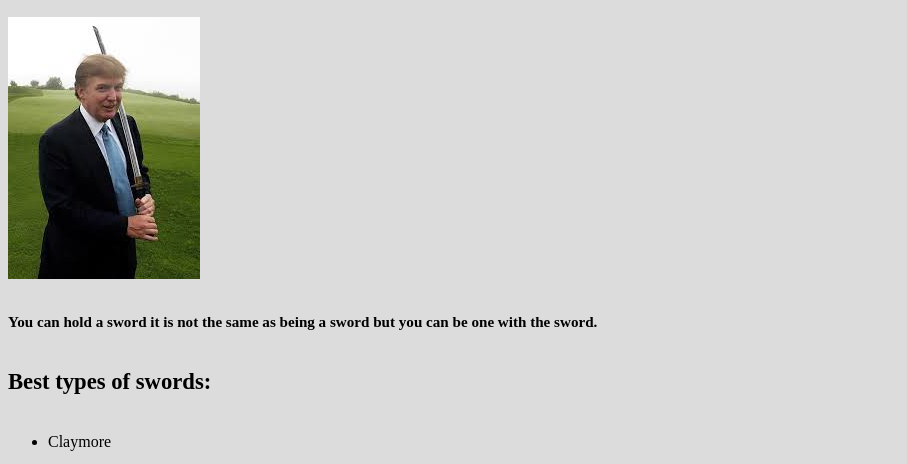
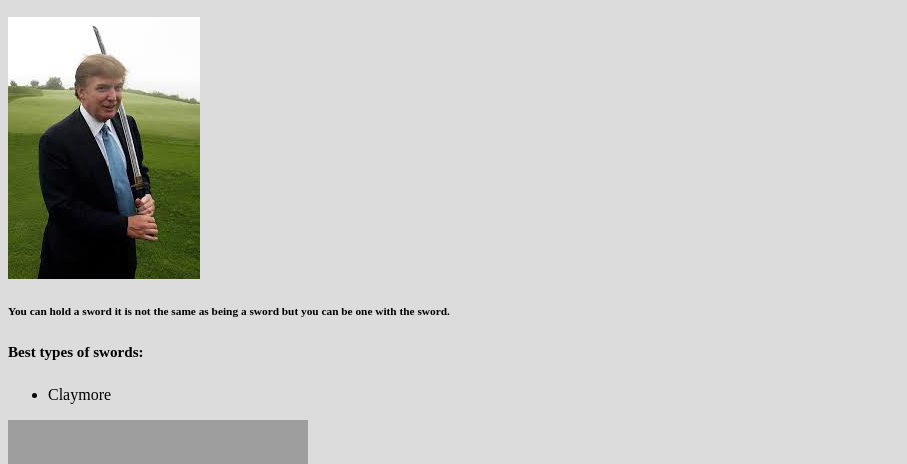
Before and after one commit to THETHINGCODES/THETHINGCODES.github.io, a plain HTML site: page index.html in a window 1280 px wide. Shown: the part 271-735 px from the top of the page, without its empty margins (0-907 px from the left). Drawn offline with Linux system fonts and the light colour scheme; grey boxes are pictures that could not be loaded.

Commit message:
changed font size

```diff
--- a/mcstyles.css
+++ b/mcstyles.css
@@ -29,13 +29,13 @@ h4 {
 }
 
 h5 {
-   font-size: 2mm;
+   font-size: 4mm;
     font-family: "Comic Sans MS";
     color: whitesmoke;
 }
 
 h6 {
-   font-size: 0.1mm;
+   font-size: 3mm;
     font-family: "Comic Sans MS";
     color: whitesmoke;
 }
--- a/styles.css
+++ b/styles.css
@@ -33,14 +33,14 @@ h4 {
 }
 
 h5 {
-   font-size: 6mm;
+   font-size: 4mm;
     font-family: "Arial Rounded MT Bold";
         background-color: gainsboro;
     color: black;
 }
 
 h6 {
-   font-size: 4mm;
+   font-size: 3mm;
     font-family: "Arial Rounded MT Bold";
         background-color: gainsboro;
     color: black;
```
